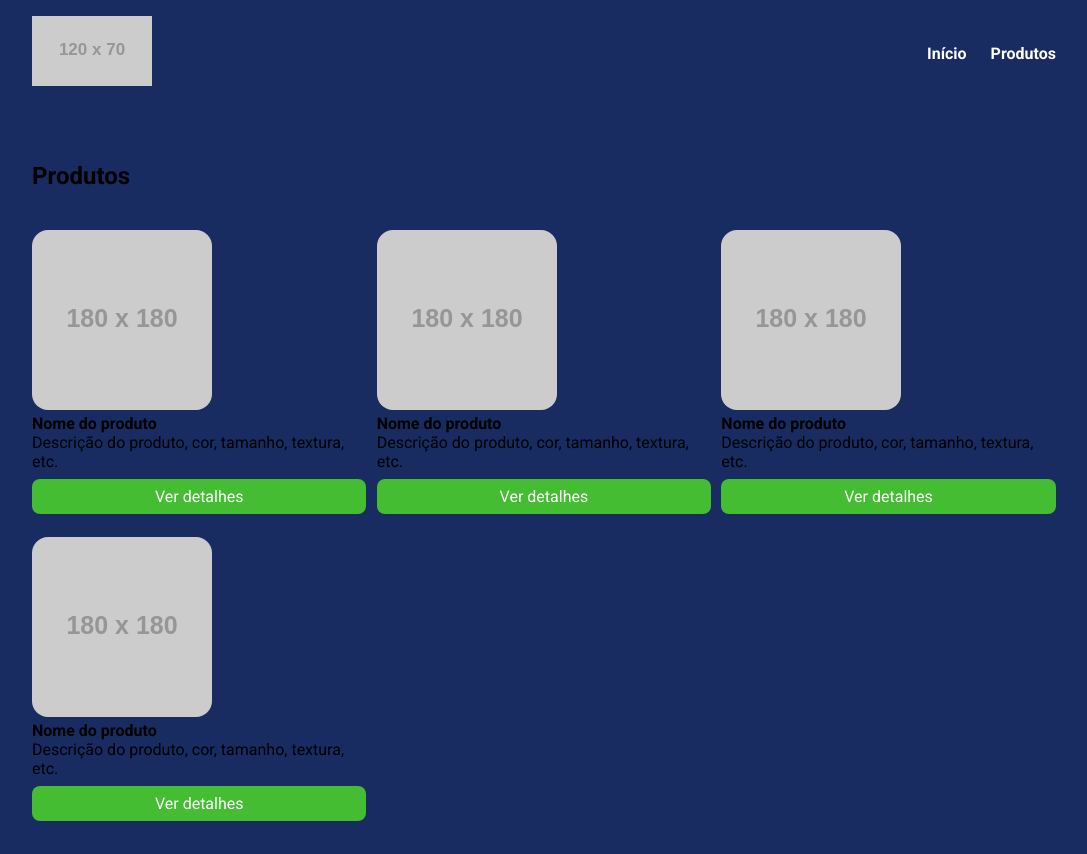
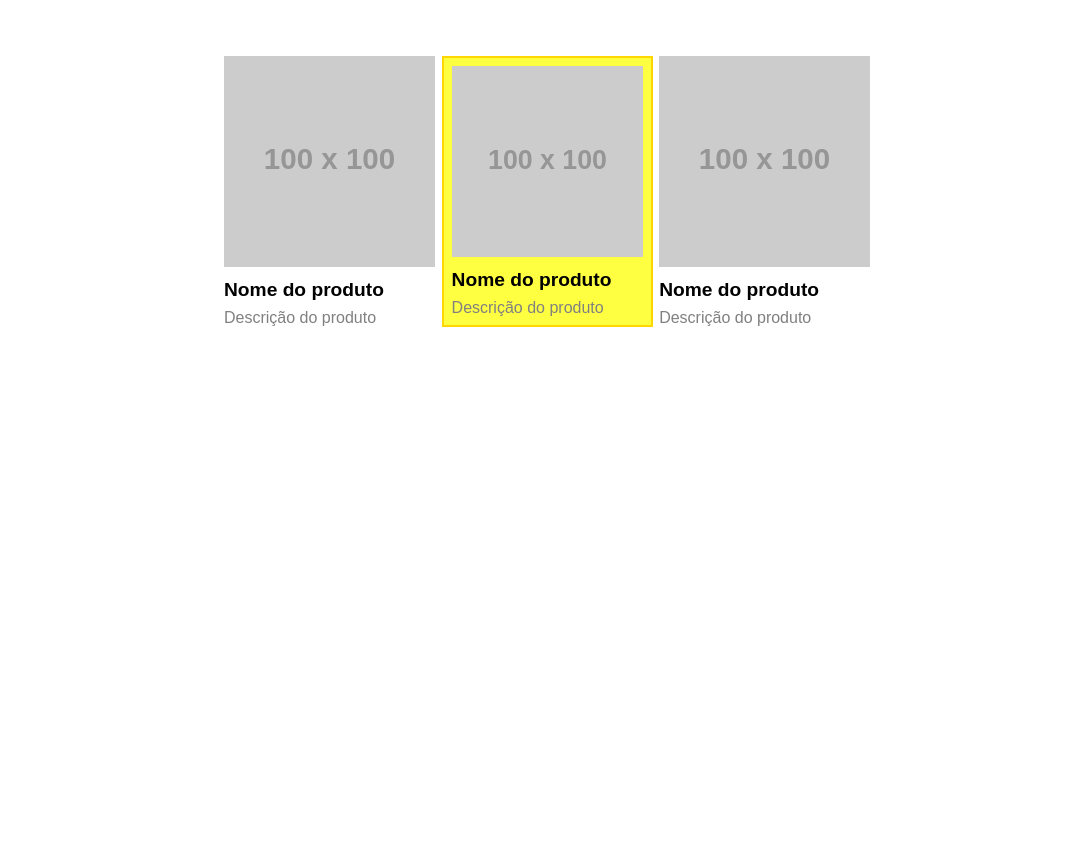
Before and after one commit to leonardolon/exercicio_less, a website: page index.html in a window 1280 px wide. Shown: the whole page, without its empty margins (96-1183 px from the left). After the commit the page ends 800 px from the top, so only its background shows below. Drawn offline with Linux system fonts and the light colour scheme; placeholder pictures from the web are drawn by us.

Commit message:
fisrt commit

```diff
--- /dev/null
+++ b/bem/main.scss
@@ -0,0 +1,37 @@
+* {
+    margin: 0;
+    padding: 0;
+    font-family: sans-serif;
+}
+
+.produtos {
+    max-width: 640px;
+    width: 100%;
+    margin: 56px auto;
+    display: grid;
+    grid-template-columns: 33% 33% 33%;
+    grid-column-gap: 1%;
+}
+
+.produto {
+
+    &__imagem{
+        width: 100%;
+    }
+
+    &__nome {
+        font-size: 1.2em;
+        margin: 8px 0;
+    }
+
+    &__descricao {
+        color: gray;
+    }
+
+    &__em-destaque {
+        border: 2px solid gold;
+        padding: 8px;
+        background-color: #ffff42;
+    }
+
+}
--- a/index.html
+++ b/index.html
@@ -4,76 +4,32 @@
     <meta charset="UTF-8">
     <meta http-equiv="X-UA-Compatible" content="IE=edge">
     <meta name="viewport" content="width=device-width, initial-scale=1.0">
-    <title>Document</title>
-    <link rel="preconnect" href="https://fonts.googleapis.com">
-    <link rel="preconnect" href="https://fonts.gstatic.com" crossorigin>
-    <link href="https://fonts.googleapis.com/css2?family=Roboto:wght@400;700&display=swap" rel="stylesheet">
-    <link rel="stylesheet" href="build/styles/main.css">
+    <title>Exercício boas práticas de CSS</title>
+    <link rel="stylesheet" href="bem/main.css">
 </head>
 <body>
-    <header>
-        <div class="container">
-            <div class="branding">
-                <img src="https://via.placeholder.com/120x70" />
-            </div>
-            <nav>
-                <ul class="menu">
-                    <li>
-                        <a href="#">Início</a>
-                    </li>
-                    <li>
-                        <a href="#">Produtos</a>
-                    </li>
-                </ul>
-            </nav>
+    <div class="produtos">
+        <div class="produto">
+            <img class="produto__imagem" src="https://via.placeholder.com/100x100">
+            <h4 class="produto__nome">Nome do produto</h4>
+            <p class="produto__descricao">
+                Descrição do produto
+            </p>
         </div>
-    </header>
-    <section>
-        <div class="container">
-            <h2>Produtos</h2>
-            <ul class="products">
-                <li class="product-item">
-                    <img src="https://via.placeholder.com/180x180" />
-                    <h4>Nome do produto</h4>
-                    <p>
-                        Descrição do produto, cor, tamanho, textura, etc.
-                    </p>
-                    <a href="#" class="product-button">
-                        Ver detalhes
-                    </a>
-                </li>
-                <li class="product-item">
-                    <img src="https://via.placeholder.com/180x180" />
-                    <h4>Nome do produto</h4>
-                    <p>
-                        Descrição do produto, cor, tamanho, textura, etc.
-                    </p>
-                    <a href="#" class="product-button">
-                        Ver detalhes
-                    </a>
-                </li>
-                <li class="product-item">
-                    <img src="https://via.placeholder.com/180x180" />
-                    <h4>Nome do produto</h4>
-                    <p>
-                        Descrição do produto, cor, tamanho, textura, etc.
-                    </p>
-                    <a href="#" class="product-button">
-                        Ver detalhes
-                    </a>
-                </li>
-                <li class="product-item">
-                    <img src="https://via.placeholder.com/180x180" />
-                    <h4>Nome do produto</h4>
-                    <p>
-                        Descrição do produto, cor, tamanho, textura, etc.
-                    </p>
-                    <a href="#" class="product-button">
-                        Ver detalhes
-                    </a>
-                </li>
-            </ul>
+        <div class="produto__em-destaque">
+            <img class="produto__imagem" src="https://via.placeholder.com/100x100">
+            <h4 class="produto__nome">Nome do produto</h4>
+            <p class="produto__descricao">
+                Descrição do produto
+            </p>
         </div>
-    </section>
+        <div class="produto">
+            <img class="produto__imagem" src="https://via.placeholder.com/100x100">
+            <h4 class="produto__nome">Nome do produto</h4>
+            <p class="produto__descricao">
+                Descrição do produto
+            </p>
+        </div>
+    </div>
 </body>
 </html>
--- a/src/styles/main.less
+++ /dev/null
@@ -1,110 +0,0 @@
-@import "variaveis.less";
-
-@breakpointMobile: ~"(max-width: 760px)";
-@breakpointTablet: ~"(min-width:768px) and (max-width: 1023px)";
-
-* {
-    margin: 0;
-    padding: 0;
-    box-sizing: border-box;
-    font-family: Roboto, sans-serif;
-}
-
-body {
-    background-color: @CordeFundo;
-}
-
-li {
-    list-style: none;
-}
-
-.container {
-    max-width: 1024px;
-    width: 100%;
-    margin: 0 auto;
-}
-
-header {
-    background-color: @CordeFundo;
-    position: sticky;
-    top: 0;
-    left: 0;
-}
-
-header .container {
-    display: flex;
-    justify-content: space-between;
-    align-items: center;
-    padding: 16px 0;
-}
-
-.menu {
-    display: flex;
-}
-
-.menu li {
-    font-weight: bold;
-    margin-left: 24px;
-}
-
-.menu li a {
-    color: @Cordotexto;
-    text-decoration: none;
-}
-
-section {
-    padding: 56px 0;
-}
-
-.products {
-    margin-top: 40px;
-    display: grid;
-    grid-template-columns: repeat(3, 32.66%);
-    column-gap: 1%;
-    row-gap: 4%;
-    width: 100%;
-}
-
-.product-item img {
-    transition: all ease .3s;
-    &:hover{
-        transform: scale(1.3);
-    }
-    border-radius: 16px;
-}
-
-.product-button {
-    display: block;
-    background-color: @Cordobotao;
-    color: @Cordotexto;
-    text-align: center;
-    padding: 8px 0;
-    border-radius: 8px;
-    margin-top: 8px;
-    text-decoration: none;
-}
-
-.product-button:hover {
-    background-color: @Cordobotao;
-}
-
-@media @breakpointTablet {
-    .container {
-        max-width: 80%;
-    }
-
-    .products {
-        grid-template-columns: repeat(2, 48.5%);
-        column-gap: 3%;
-    }
-}
-
-@media @breakpointMobile {
-    .products {
-        display: block;
-    }
-
-    .product-item  {
-        margin-bottom: 32px;
-    }
-}
--- a/src/styles/variaveis.less
+++ /dev/null
@@ -1,3 +0,0 @@
-@CordeFundo:  #182C61;
-@Cordobotao: #44bd32;
-@Cordotexto: #fff;
```
Also changed, not shown: package.json (+4 -4 lines), bem/main.css (added), build/styles/main.css (deleted), build/styles/variaveis.css (deleted), 2 other files.
